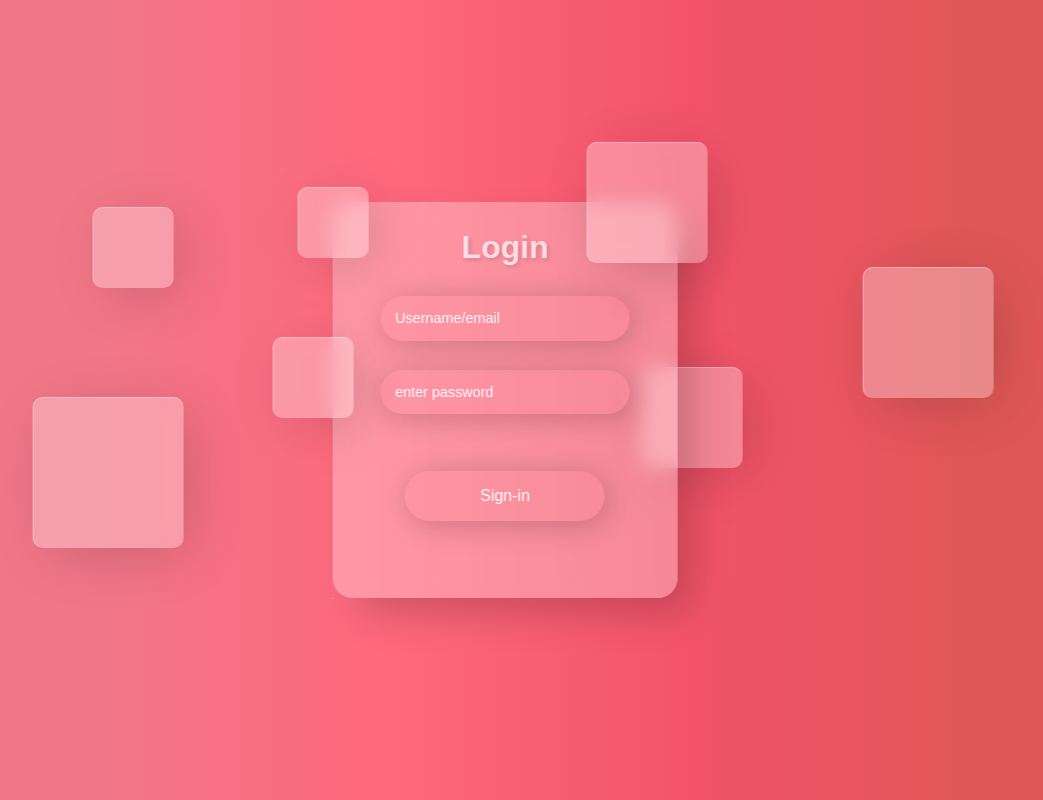
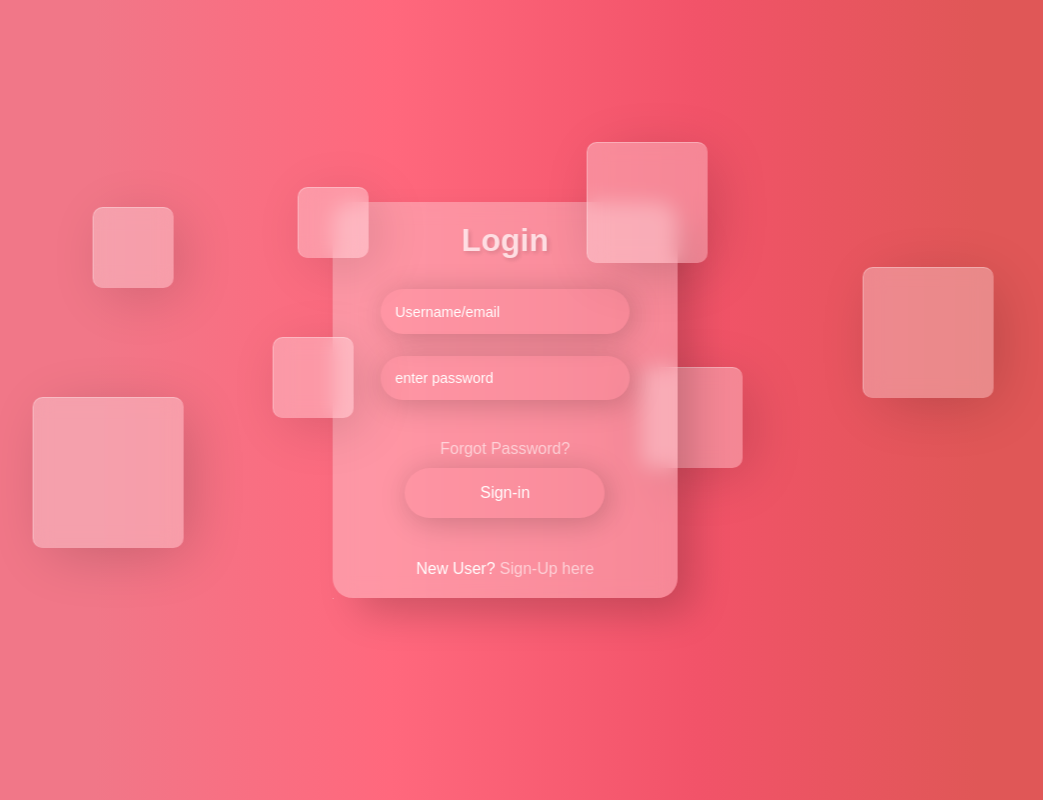
Before and after one commit to ananyashenoy16/click_post, a PHP site: page /assets/pages/login.html in a window 1280 px wide. Shown: the whole page, without its empty margins (135-1178 px from the left). Run offline with PHP 8.4, Linux system fonts and the light colour scheme.

Commit message:
login changes

```diff
--- a/assets/css/style.css
+++ b/assets/css/style.css
@@ -2,6 +2,7 @@ body{
     background:linear-gradient(90deg,rgba(241,119,136,1) 18%,rgba(255,104,125,1)41%
     ,rgba(242,83,105,1)65%,rgba(224,87,87,1)87%);
     font-family: 'Monteserrat',sans-serif;
+    color: #fff;
 }
 .container{
     position: absolute;
@@ -25,7 +26,7 @@ body{
 
 }
 form{
-    height: 488px;
+    height: 505px;
     padding: 3em;
     border-radius:20px;
     background:rgba(255,255,255,0.3);
@@ -37,7 +38,17 @@ form{
     align-items: center;
     justify-content: center;
 }
-p{
+.form1 a ,form a{
+    opacity: 0.6;
+    text-decoration: none;
+    color:#FFF;
+}
+a:hover{
+    text-decoration: underline;
+    color: rgb(52, 52, 133);
+    opacity: 1;
+}
+h1{
     font-weight: bold;
     color: #Fff;
     opacity: 0.7;
@@ -53,7 +64,7 @@ input{
     font-size:0.9em;
     color:#fff;
     padding: 1em;
-    margin-bottom:2em ;
+    margin-bottom:1.5em ;
     font-weight: 500;
     border:none;
     border-radius: 50px;
@@ -87,6 +98,9 @@ input[type="radio"]{
     border-left: 1px solid rgba(255,255,255,0.3);
     border-top: 1px solid rgba(255,255,255,0.3);
     box-shadow:10px 10px 60px -8px rgba(0,0,0,0.2) ;
+}
+p{
+    margin: 0;
 }
 .drop1{
     position:absolute;
--- a/assets/pages/login.html
+++ b/assets/pages/login.html
@@ -1,29 +1,31 @@
 <!DOCTYPE html>
 <html lang="en">
   <head>
-    <meta charset="UTF-8">
+    <meta charset="UTF-8" />
 
-    <meta name="viewport" content="width=device-width, initial-scale=1.0">
-    <link rel="stylesheet" href="../css/style.css">
+    <meta name="viewport" content="width=device-width, initial-scale=1.0" />
+    <link rel="stylesheet" href="../css/style.css" />
     <title>Sign-Up</title>
   </head>
+
   <body>
     <div class="container">
       <form action="" class="form1">
-            <p>Login</p>
+        <h1>Login</h1>
 
-            <input type="text" placeholder="Username/email">
-            <input type="password" name="" placeholder="enter password" required><br>
+        <input type="text" placeholder="Username/email" />
+        <input
+          type="password"
+          name=""
+          placeholder="enter password"
+          required
+        /><br />
+        <p><a href="#">Forgot Password?</a></p>
+        <input type="submit" value="Sign-in" /><br />
+        <p>New User? <a href="register.html">Sign-Up here</a></p>
 
+      </form>
 
-
-
-
-
-
-
-            <input type="submit" value="Sign-in"><br>
-        </form>
       <div class="drops">
         <div class="drop drop1"></div>
         <div class="drop drop2"></div>
--- a/assets/pages/register.html
+++ b/assets/pages/register.html
@@ -10,7 +10,7 @@
 <body>
     <div class="container">
         <form action="">
-            <p>Register</p>
+            <h1>Register</h1>
             <input type="text" placeholder="Name" >
             <input type="text" placeholder="LastName" >
             <input type="email" placeholder="email" required>
@@ -46,6 +46,7 @@
 
 
             <input type="submit" value="Sign-in"><br>
+            <p>Already a user? <a href="login.html">Login Here</a></p>
         </form>
         <div class="drops">
           <div class="drop drop1"></div>
```
Lines whose indentation alone changed are shown as unchanged.
